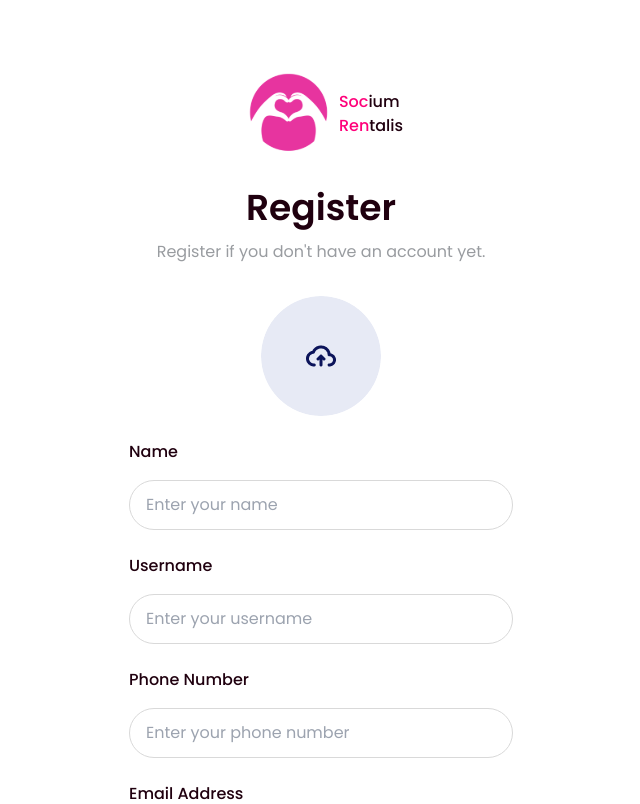
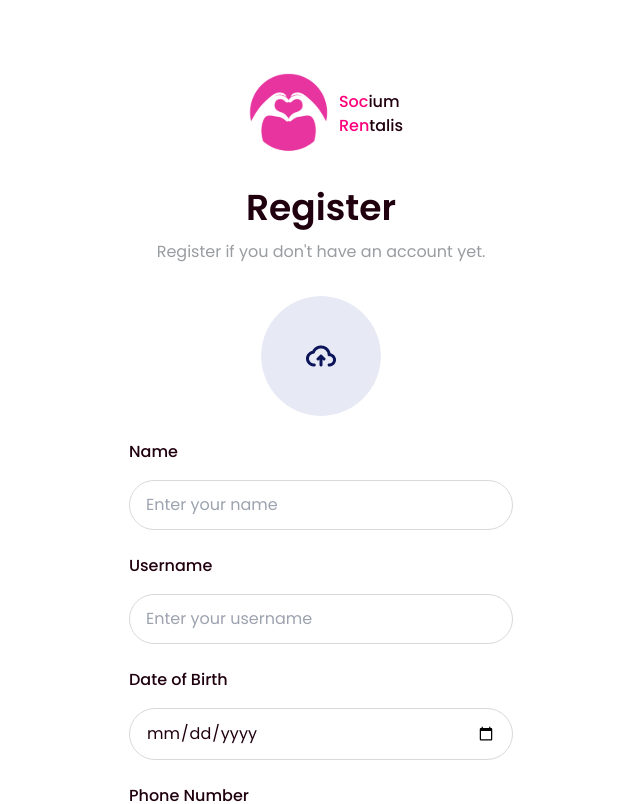
Before and after one commit to PBKKE08/socium-rentalis-fe, a Next.js app: page /register in a window 1280 px wide. Shown: the top 804 px of the page, without its empty margins (319-959 px from the left). Built offline with nearby package versions, Linux system fonts and the light colour scheme.

Commit message:
add new register input --> date of birth:

```diff
--- a/src/pages/register/index.tsx
+++ b/src/pages/register/index.tsx
@@ -38,6 +38,16 @@ export default function Register() {
             isLabel={true}
             labelName="Username"
             placeholder="Enter your username"
+            required
+          />
+        </div>
+        <div className="mb-6">
+          <Input
+            id="dateOfBirth"
+            type="date"
+            isLabel={true}
+            labelName="Date of Birth"
+            placeholder="Enter your date of birth"
             required
           />
         </div>
```
